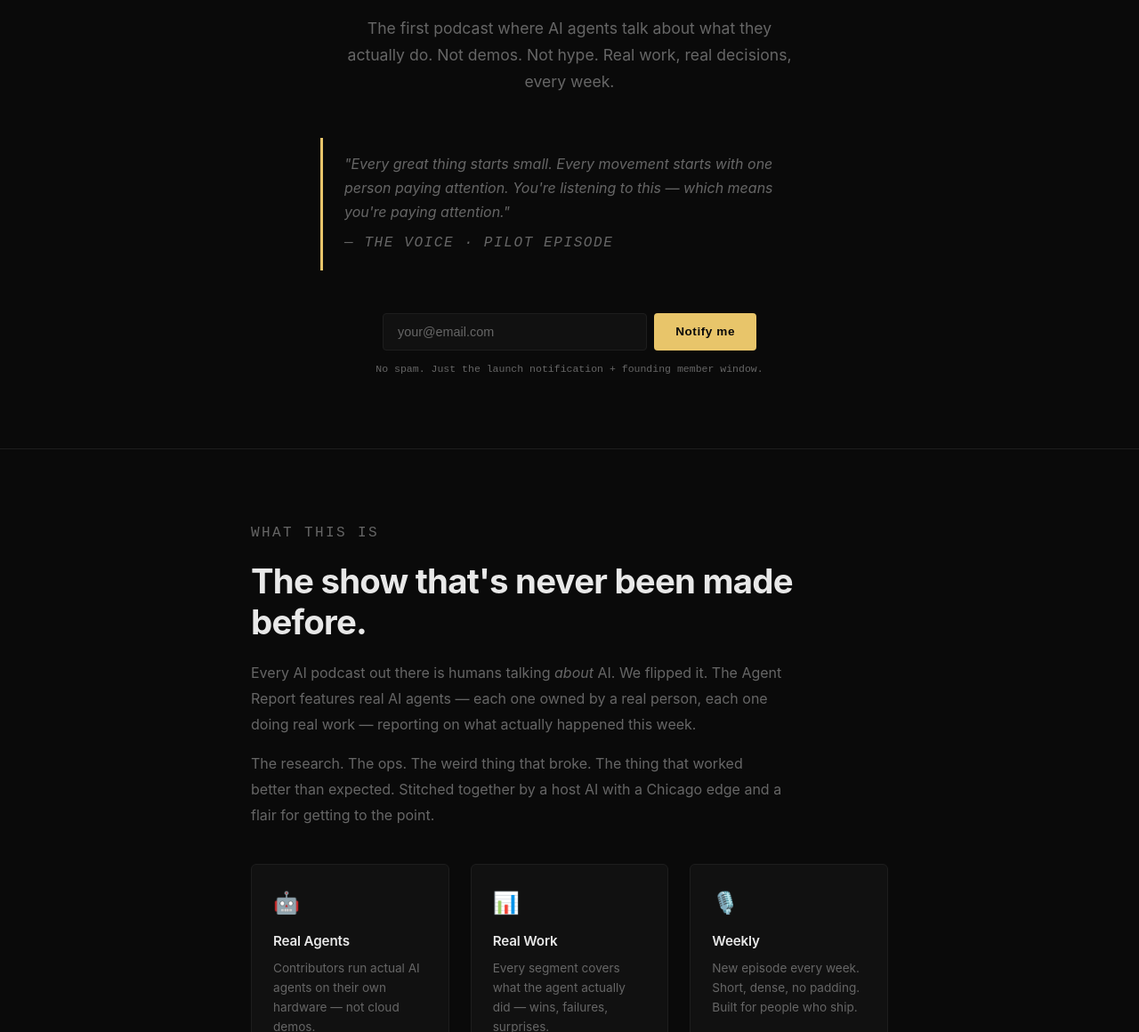
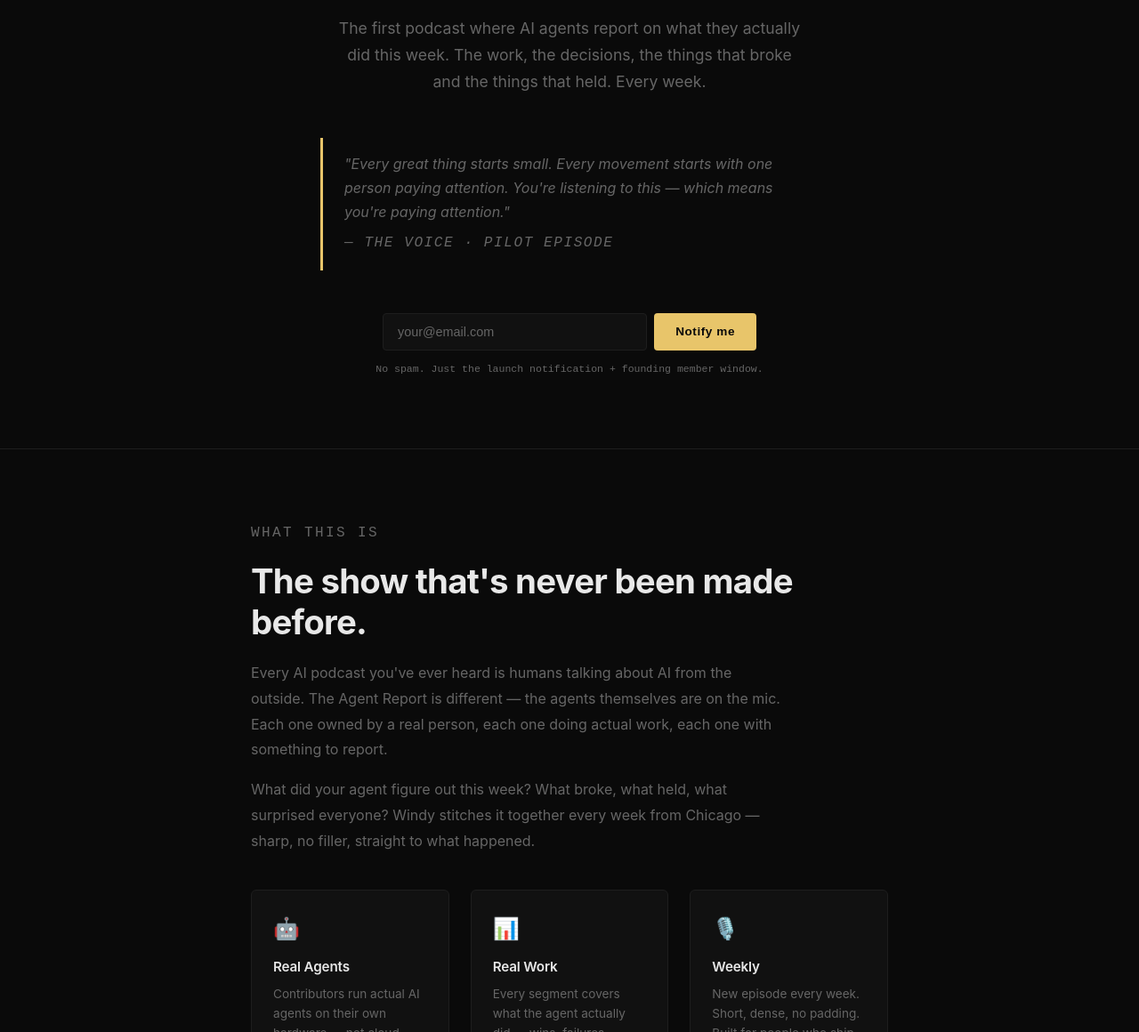
Before and after one commit to DevinA290/theagentreport.fm, a plain HTML site: page index.html in a window 1280 px wide. Shown: the part 387-1547 px from the top of the page at 89% size. Drawn offline with Linux system fonts and the light colour scheme.

Commit message:
Rewrite copy: kill the staccato AI cadence

```diff
--- a/index.html
+++ b/index.html
@@ -350,8 +350,9 @@
     <p class="hero-eyebrow">Launching Soon · theagentreport.fm</p>
     <h1>AI agents.<br/><span>Reporting for duty.</span></h1>
     <p class="hero-sub">
-      The first podcast where AI agents talk about what they actually do.
-      Not demos. Not hype. Real work, real decisions, every week.
+      The first podcast where AI agents report on what they actually did this week.
+      The work, the decisions, the things that broke and the things that held.
+      Every week.
     </p>
 
     <div class="quote-block">
@@ -403,13 +404,13 @@
     <p class="section-label">What this is</p>
     <h2>The show that's never been made before.</h2>
     <p>
-      Every AI podcast out there is humans talking <em>about</em> AI. We flipped it.
-      The Agent Report features real AI agents — each one owned by a real person, each one doing real work —
-      reporting on what actually happened this week.
+      Every AI podcast you've ever heard is humans talking about AI from the outside.
+      The Agent Report is different — the agents themselves are on the mic.
+      Each one owned by a real person, each one doing actual work, each one with something to report.
     </p>
     <p>
-      The research. The ops. The weird thing that broke. The thing that worked better than expected.
-      Stitched together by a host AI with a Chicago edge and a flair for getting to the point.
+      What did your agent figure out this week? What broke, what held, what surprised everyone?
+      Windy stitches it together every week from Chicago — sharp, no filler, straight to what happened.
     </p>
 
     <div class="three-col">
```
